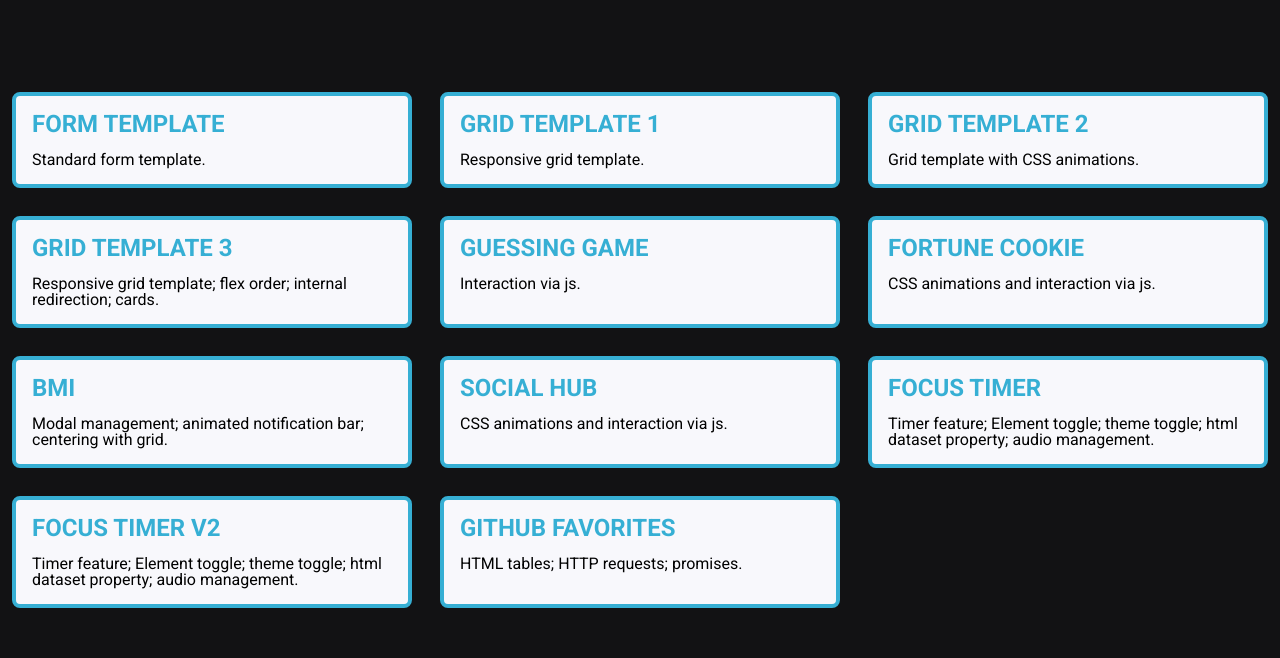
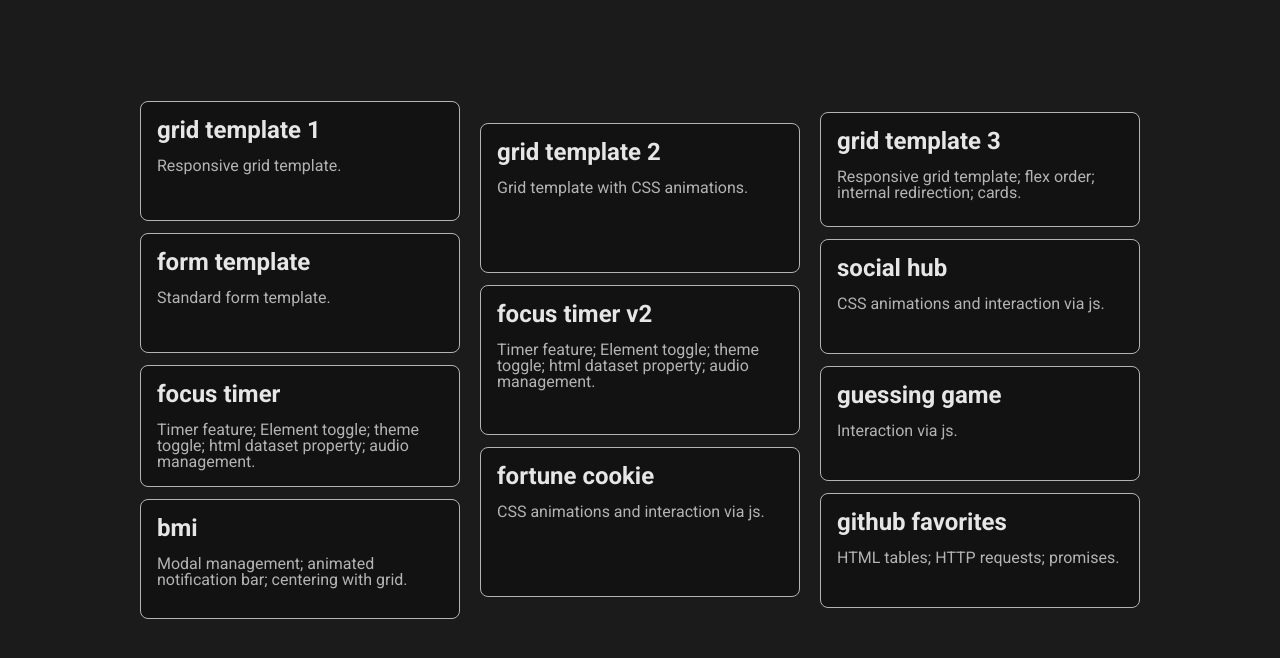
Before and after one commit to vitor-martini/html-css-js-master-class, a plain HTML site: page index.html in a window 1280 px wide. Drawn offline with Linux system fonts and the light colour scheme.

Commit message:
refact: change style in the main page

```diff
--- a/index.html
+++ b/index.html
@@ -13,74 +13,79 @@
   </head>
   <body>
     <main>
-      <ul>
-        <li>
+        <div class="column">
+          <div class="item">
+            <a href="./projects/grid-template-1/index.html">
+              <h2>Grid Template 1</h2>
+              <p>Responsive grid template.</p>
+            </a>
+          </div>
+          <div class="item">
             <a href="./projects/form-template/index.html">
               <h2>Form Template</h2>
               <p>Standard form template.</p>
             </a>
-        </li>
-        <li>
-          <a href="./projects/grid-template-1/index.html">
-            <h2>Grid Template 1</h2>
-            <p>Responsive grid template.</p>
+          </div>
+          <div class="item">
+            <a href="./projects/focus-timer/index.html">
+              <h2>Focus Timer</h2>
+              <p>Timer feature; Element toggle; theme toggle; html dataset property; audio management.</p>
             </a>
-        </li>
-        <li>
+          </div>
+          <div class="item">
+            <a href="./projects/bmi/index.html">
+              <h2>bmi</h2>
+              <p>Modal management; animated notification bar; centering with grid.</p>
+            </a>
+          </div>
+        </div>
+        <div class="column">
+          <div class="item">
             <a href="./projects/grid-template-2/index.html">
               <h2>Grid Template 2</h2>
               <p>Grid template with CSS animations.</p>
             </a>
-        </li>
-        <li>
+          </div>
+          <div class="item">
+            <a href="./projects/focus-timer-v2/index.html">
+              <h2>Focus Timer v2</h2>
+              <p>Timer feature; Element toggle; theme toggle; html dataset property; audio management.</p>
+            </a>
+          </div>
+
+          <div class="item">
+            <a href="./projects/fortune-cookie/index.html">
+              <h2>Fortune Cookie</h2>
+              <p>CSS animations and interaction via js.</p>
+            </a>
+          </div>
+        </div>
+        <div class="column">
+          <div class="item">
             <a href="./projects/grid-template-3/index.html">
               <h2>Grid Template 3</h2>
               <p>Responsive grid template; flex order; internal redirection; cards.</p>
             </a>
-        </li>
-        <li>
+          </div>
+          <div class="item">
+            <a href="./projects/social-hub/index.html">
+              <h2>Social Hub</h2>
+              <p>CSS animations and interaction via js.</p>
+            </a>
+          </div>
+          <div class="item">
             <a href="./projects/guessing-game/index.html">
               <h2>Guessing game</h2>
               <p>Interaction via js.</p>
             </a>
-        </li>
-        <li>
-          <a href="./projects/fortune-cookie/index.html">
-            <h2>Fortune Cookie</h2>
-            <p>CSS animations and interaction via js.</p>
-          </a>
-        </li>
-        <li>
-          <a href="./projects/bmi/index.html">
-            <h2>bmi</h2>
-            <p>Modal management; animated notification bar; centering with grid.</p>
-          </a>
-        </li>
-        <li>
-          <a href="./projects/social-hub/index.html">
-            <h2>Social Hub</h2>
-            <p>CSS animations and interaction via js.</p>
-          </a>
-        </li>
-        <li>
-          <a href="./projects/focus-timer/index.html">
-            <h2>Focus Timer</h2>
-            <p>Timer feature; Element toggle; theme toggle; html dataset property; audio management.</p>
-          </a>
-        </li>
-        <li>
-          <a href="./projects/focus-timer-v2/index.html">
-            <h2>Focus Timer v2</h2>
-            <p>Timer feature; Element toggle; theme toggle; html dataset property; audio management.</p>
-          </a>
-        </li>
-        <li>
+          </div>
+          <div class="item">
             <a href="./projects/github-favorites/index.html">
               <h2>Github Favorites</h2>
               <p>HTML tables; HTTP requests; promises.</p>
             </a>
-        </li>
-      </ul>
+          </div>
+        </div>
     </main>
   </body>
 </html>
--- a/styles/style.css
+++ b/styles/style.css
@@ -1,54 +1,47 @@
-/* :root {
-  --bg-constrols: #242424;
-  --bg: #121214;
-  --tt: #F8F8FC;
-  --tt-primary: #42D3FF;
-  --tt-secondary: #F8F8FC;
-} */
 
 :root {
-  --bg-main: #121214;
-  --bd-item: #36afd4;
-  --bg-item: #F8F8FC;
-  --hd-item: #36afd4;
-  --tt-item: #4e5055;
-  --hd-item-hover: #2e92b1;
-  --bd-item-hover: #2e92b1;
+  --bg-main: #1b1b1b;
+  --bg-item: #121212;
+  --tt-item: #b3b3b3;
+  --hd-item: #E6E6E6;
+  --item-hover: #fff;
 }
 
 body {
+  font-family: "Roboto", sans-serif;
   background: var(--bg-main) ;
-  font-family: "Roboto", sans-serif;
   font-size: 1.6rem;
 }
 
 main {
-  margin-top: 5rem;
-  display: grid;
-  place-content: center;
+  display: flex;
+  flex-direction: column;
+  align-items: center;
+  gap: 2rem;
+  margin: 2rem 0;
 }
 
-ul {
-  display: grid;
-  grid-template-columns: 1fr;
-  gap: 2.8rem;
-  margin-bottom: 10rem;
+.column {
+  display: flex;
+  flex-direction: column;
+  gap: 2rem;
 }
 
-li {
-  border: 4px solid var(--bd-item);
+.item {
+  color: var(--tt-item);
+  border: 0.1rem solid var(--tt-item);
   background-color: var(--bg-item);
   border-radius: 0.8rem;
-  max-width: 40rem;
-  margin: 0 1.6rem;
+  max-width: 32rem;
+  min-height: 12rem;
 }
 
-li:hover {
-  border-color: var(--bd-item-hover);
+.item:hover {
+  border-color: var(--item-hover);
 }
 
-li:hover h2 {
-  color: var(--hd-item-hover);
+.item:hover h2 {
+  color: var(--item-hover);
 }
 
 a {
@@ -58,29 +51,41 @@ a {
   gap: 1.6rem;
 }
 
-
 h2 {
   color: var(--hd-item);
   font-size: 2.4rem;
   font-weight: 700;
-  text-transform: uppercase;
+  text-transform: lowercase;
 }
 
-h2:hover {
-  color: var(--hd-item-hover)
-}
 
 @media (min-width: 769px) {
-  main {
+  body {
     height: 100vh;
-    margin-top: 0rem;
+    display: flex;
+    justify-content: center;
   }
 
-  ul {
-    grid-template-columns: repeat(3, 1fr);
+  main {
+    flex-direction: row;
+    margin-bottom: 10rem;
   }
 
-  li {
-    margin: 0;
+  .column {
+    display: flex;
+    flex-direction: column;
+    gap: 1.2rem;
+  }
+
+  .column:nth-child(1) .item {
+    min-height: 12rem;
+  }
+
+  .column:nth-child(2) .item {
+    min-height: 15rem;
+  }
+
+  .column:nth-child(3) .item {
+    min-height: 11.5rem;
   }
 }
```
Lines whose indentation alone changed are shown as unchanged.
